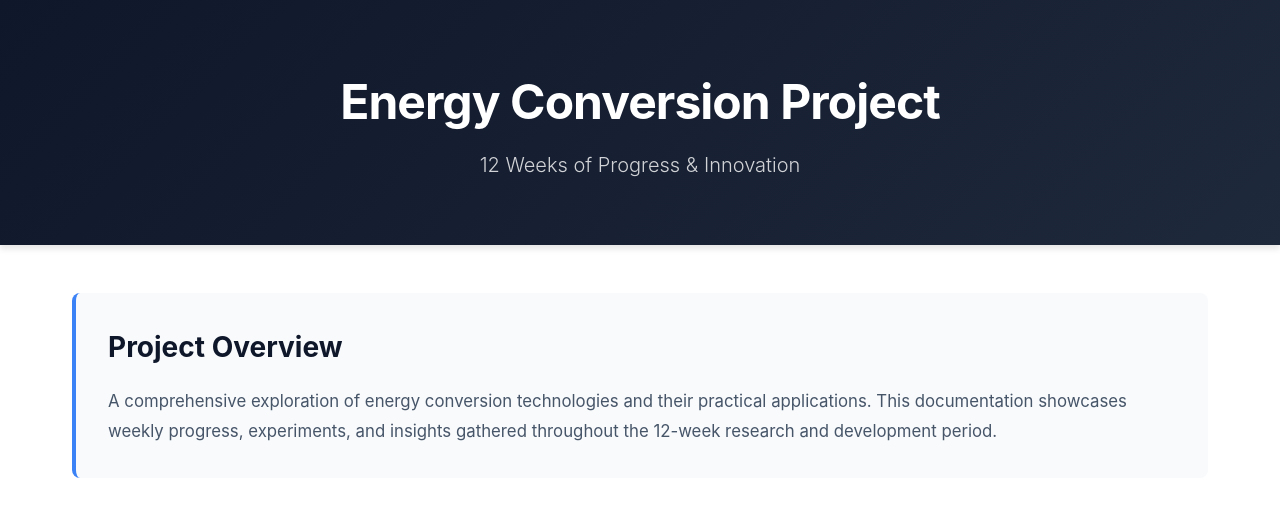
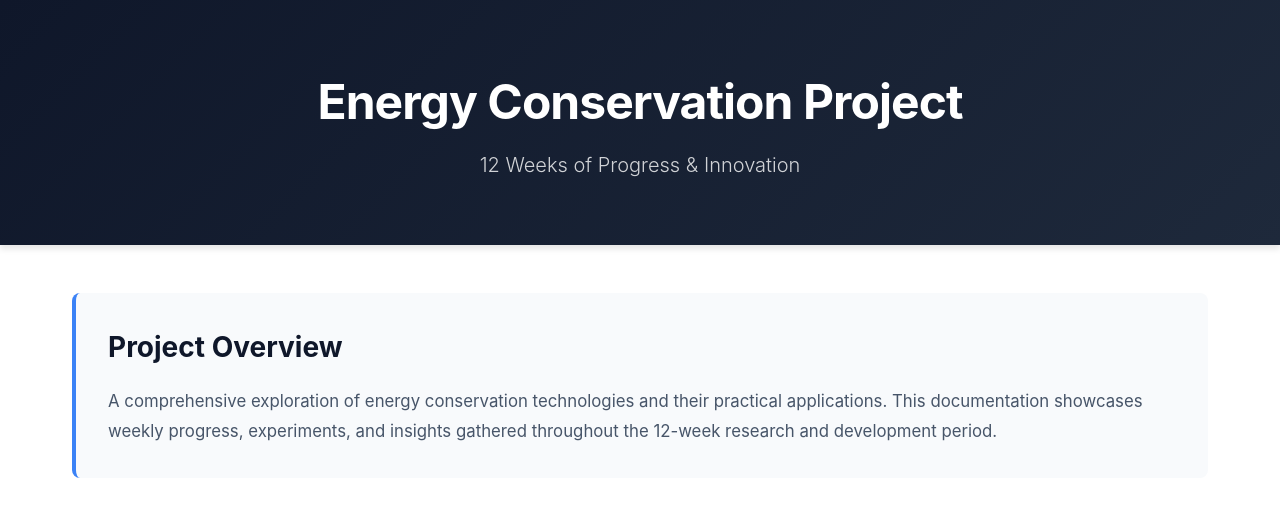
Before and after one commit to harvey0322/ECE, a plain HTML site: page index.html in a window 1280 px wide. Shown: the top 505 px of the page. Drawn offline with Linux system fonts and the light colour scheme.

Commit message:
Update index.html

```diff
--- a/index.html
+++ b/index.html
@@ -3,14 +3,14 @@
 <head>
     <meta charset="UTF-8">
     <meta name="viewport" content="width=device-width, initial-scale=1.0">
-    <title>12 Weeks Energy Conversion Project</title>
+    <title>12 Weeks Energy Conservation Project</title>
     <link rel="stylesheet" href="styles.css">
 </head>
 <body>
     <header class="header">
         <div class="header-content">
             <div class="header-title">
-                <h1>Energy Conversion Project</h1>
+                <h1>Energy Conservation Project</h1>
                 <p class="subtitle">12 Weeks of Progress & Innovation</p>
             </div>
         </div>
@@ -19,7 +19,7 @@
     <main class="main-content">
         <section class="intro">
             <h2>Project Overview</h2>
-            <p>A comprehensive exploration of energy conversion technologies and their practical applications. This documentation showcases weekly progress, experiments, and insights gathered throughout the 12-week research and development period.</p>
+            <p>A comprehensive exploration of energy conservation technologies and their practical applications. This documentation showcases weekly progress, experiments, and insights gathered throughout the 12-week research and development period.</p>
         </section>
 
         <section class="weeks-grid">
@@ -30,7 +30,7 @@
     </main>
 
     <footer class="footer">
-        <p>&copy; 2026 Energy Conversion Project. All rights reserved.</p>
+        <p>&copy; 2026 Energy Conservation Project. Developed by Harvey Contenidas. All rights reserved.</p>
     </footer>
 
     <script src="script.js"></script>
```
